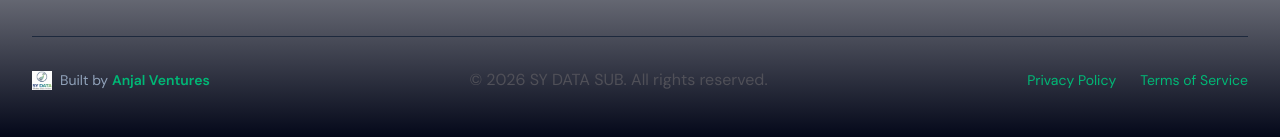
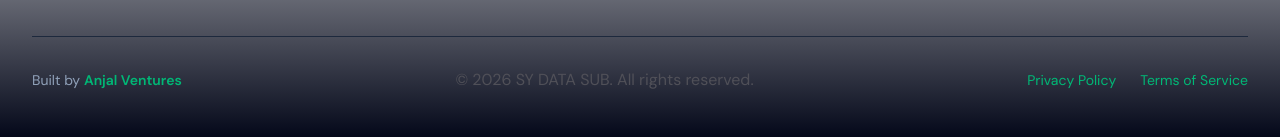
Before and after one commit to syabdallah018/sydatasub, a Next.js app: page / in a window 1280 px wide. Shown: the part 6370-6507 px from the top of the page. Built offline with nearby package versions, Linux system fonts and the light colour scheme; no server answers; a web font is replaced by a local one.

Commit message:
fix: resolve Prisma tier field type error and update footer
- Clear Prisma cache and regenerate client with tier field types
- Update footer to credit Anjal Ventures (www.anjalventures.com)
- Remove logo image reference from footer
- All 40 routes compile successfully
- Zero TypeScript errors

```diff
--- a/components/landing/Footer.tsx
+++ b/components/landing/Footer.tsx
@@ -127,12 +127,7 @@ export function Footer() {
             transition={{ duration: 0.6, delay: 0.2 }}
             viewport={{ once: true }}
           >
-            <div className="flex items-center gap-2">
-              <img
-                src="/logo.jpeg"
-                alt="Anjal Ventures"
-                className="h-5 w-5 object-contain"
-              />
+            <div>
               <span>
                 Built by{" "}
                 <a
```
